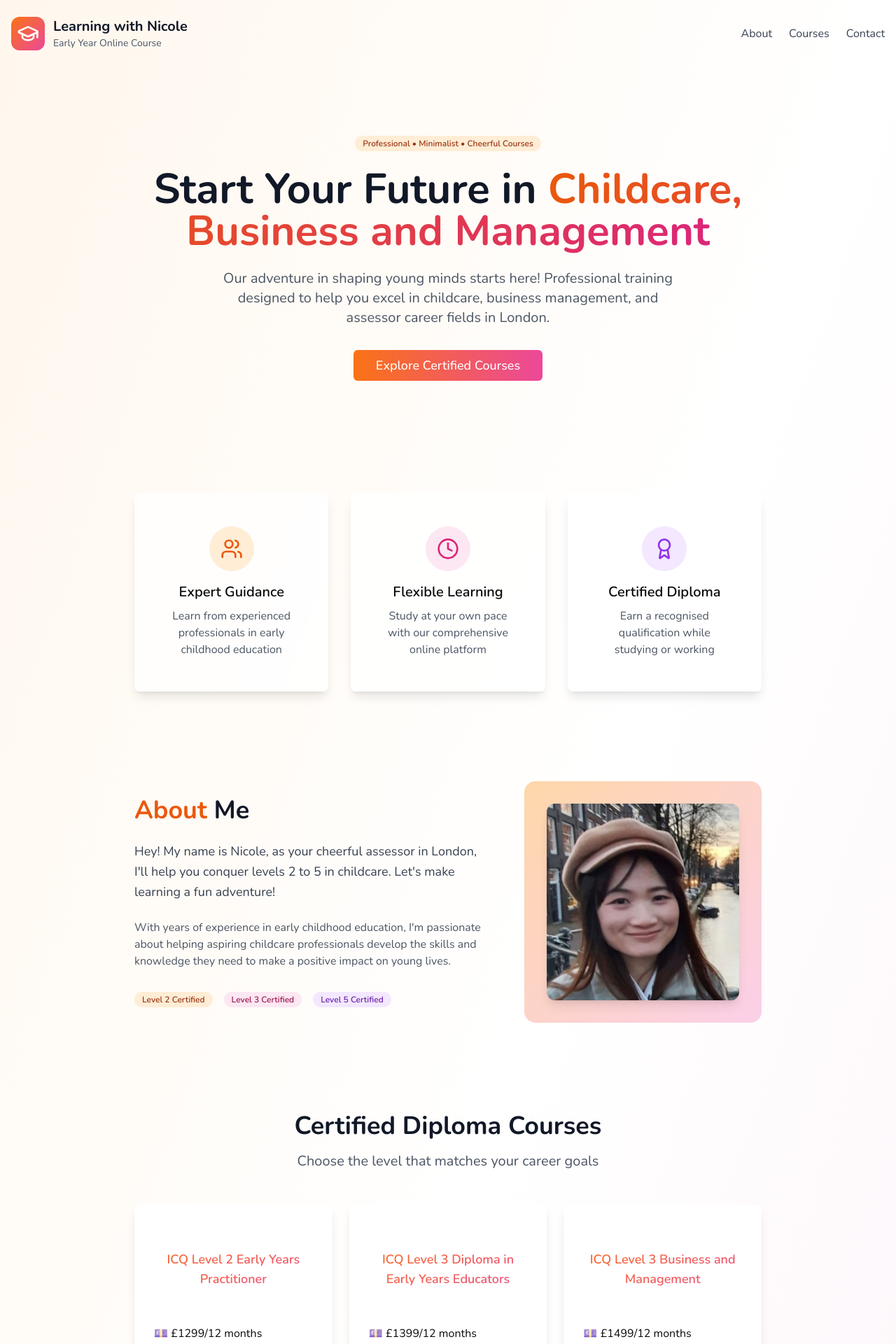
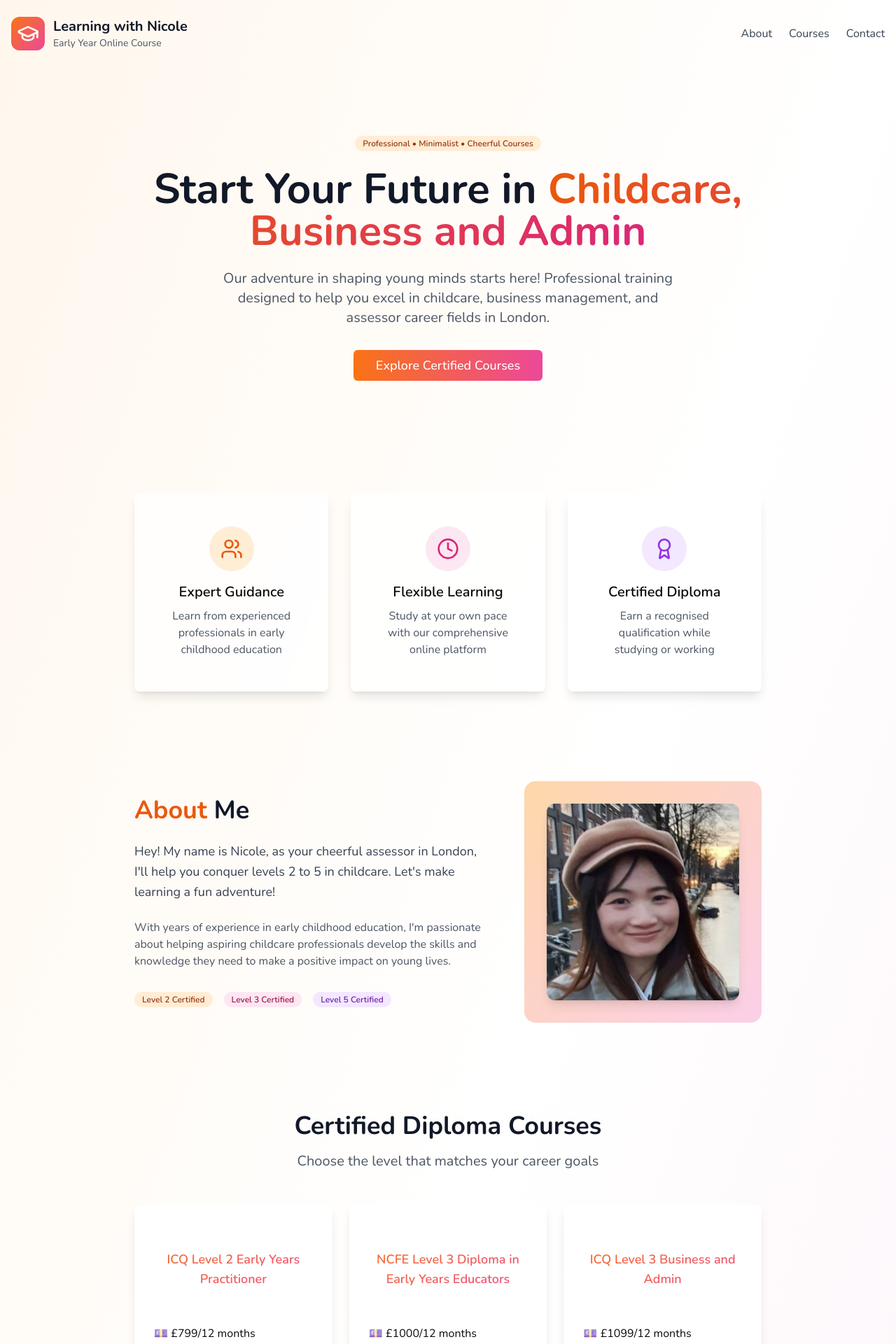
Before and after one commit to learningwithnicole/learning-with-nicole-website, a Next.js app: page / in a window 1280 px wide. Shown: the top 1920 px of the page at 70% size. Built offline with nearby package versions, Linux system fonts and the light colour scheme.

Commit message:
Update pricing and added application form link

```diff
--- a/app/content/courses.tsx
+++ b/app/content/courses.tsx
@@ -3,7 +3,7 @@ import { Course } from "../model/course";
 export const courses: Course[] = [
     {
         title: "ICQ Level 2 Early Years Practitioner",
-        price: 1299,
+        price: 799,
         duration: "12 months",
         fastTrack: true,
         assessment: "Portfolio of evidence and work-based learning",
@@ -12,8 +12,8 @@ export const courses: Course[] = [
         fianncialOption: true,
     },
     {
-        title: "ICQ Level 3 Diploma in Early Years Educators",
-        price: 1399,
+        title: "NCFE Level 3 Diploma in Early Years Educators",
+        price: 1000,
         duration: "12 months",
         fastTrack: true,
         assessment: "Portfolio of evidence and work-based learning",
@@ -23,8 +23,8 @@ export const courses: Course[] = [
         fianncialOption: true,
     },
     {
-        title: "ICQ Level 3 Business and Management",
-        price: 1499,
+        title: "ICQ Level 3 Business and Admin",
+        price: 1099,
         duration: "12 months",
         assessment: "Portfolio of evidence and work-based learning",
         topicsLearned: "Leadership, business communication, project management",
@@ -36,7 +36,7 @@ export const courses: Course[] = [
     },
     {
         title: "ICQ Level 3 Certificate in Assessing Vocational Achievement (CAVA)",
-        price: 669,
+        price: 500,
         duration: "9 months",
         fastTrack: true,
         assessment: "Portfolio of evidence",
@@ -48,7 +48,7 @@ export const courses: Course[] = [
     },
     {
         title: "ICQ Level 5 Diploma in Leadership for Children and Young People's Services",
-        price: 2099,
+        price: 1799,
         duration: "18 months",
         assessment: "Portfolio of evidence and work-based learning in the early years setting",
         targetAudience: "Early years supervisors and managers",
@@ -58,7 +58,7 @@ export const courses: Course[] = [
     },
     {
         title: "ICQ Level 3 Diploma for Residential Childcare",
-        price: 1599,
+        price: 1099,
         duration: "18 months",
         fastTrack: true,
         assessment: "Portfolio of evidence and work-based learning in the residential childcare field",
--- a/app/page.tsx
+++ b/app/page.tsx
@@ -1,7 +1,7 @@
 import { Button } from "@/components/ui/button"
 import { Card, CardContent } from "@/components/ui/card"
 import { Badge } from "@/components/ui/badge"
-import { GraduationCap, Star, Users, Clock, Award, Mail, Phone, MapPin } from "lucide-react"
+import { GraduationCap, Users, Clock, Award, Mail, Phone, MapPin, SquareArrowOutUpRight } from "lucide-react"
 import Image from "next/image"
 import { courses } from "./content/courses"
 import CourseCard from "./view/courseCard"
@@ -44,7 +44,7 @@ export default function HomePage() {
           <h2 className="text-4xl md:text-6xl font-bold text-gray-900 mb-6 leading-tight">
             Start Your Future in {" "}
             <span className="bg-gradient-to-r from-orange-600 to-pink-600 bg-clip-text text-transparent">
-              Childcare, Business and Management
+              Childcare, Business and Admin
             </span>
           </h2>
           <p className="text-xl text-gray-600 mb-8 max-w-2xl mx-auto">
@@ -170,9 +170,20 @@ export default function HomePage() {
           <h2 className="text-4xl font-bold text-gray-900 mb-4">Get Started Today</h2>
           <p className="text-xl text-gray-600 mb-8">Ready to begin your childcare education journey?</p>
 
+           <div className="flex flex-col sm:flex-row gap-4 justify-center mb-10">
+            <Button
+              size="lg"
+              className="bg-gradient-to-r from-orange-500 to-pink-500 hover:from-orange-600 hover:to-pink-600 text-white px-8 py-3 text-lg"
+            >
+              <a href="https://forms.gle/znCyyacUowmaXJf2A" target="_blank" rel="noopener noreferrer">
+                 <SquareArrowOutUpRight className="inline-block" /> Apply Here
+              </a>
+            </Button>
+          </div>
+
           <Card className="p-8 border-0 shadow-lg bg-gradient-to-br from-orange-50 to-pink-50">
             <CardContent className="pt-6">
-              <div className="grid md:grid-cols-3 gap-6 mb-8">
+              <div className="grid md:grid-cols-3 gap-6">
                 <div
                   className="flex items-center justify-center space-x-2"
                   style={{ overflowWrap: "anywhere" }}
@@ -193,14 +204,6 @@ export default function HomePage() {
                   <span className="text-gray-700">London, UK</span>
                 </div>
               </div>
-              <Button
-                size="lg"
-                className="bg-gradient-to-r from-orange-500 to-pink-500 hover:from-orange-600 hover:to-pink-600 text-white px-8 py-3 text-lg"
-              >
-                <a href="mailto:director@learningwithnicoleltd.co.uk">
-                  Contact Me Today
-                </a>
-              </Button>
             </CardContent>
           </Card>
         </div>
```
